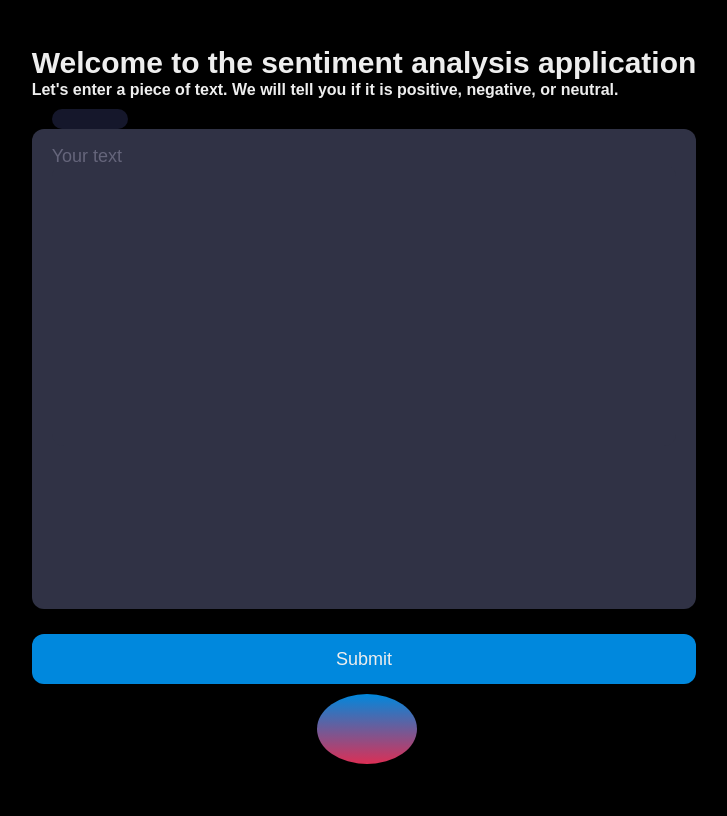
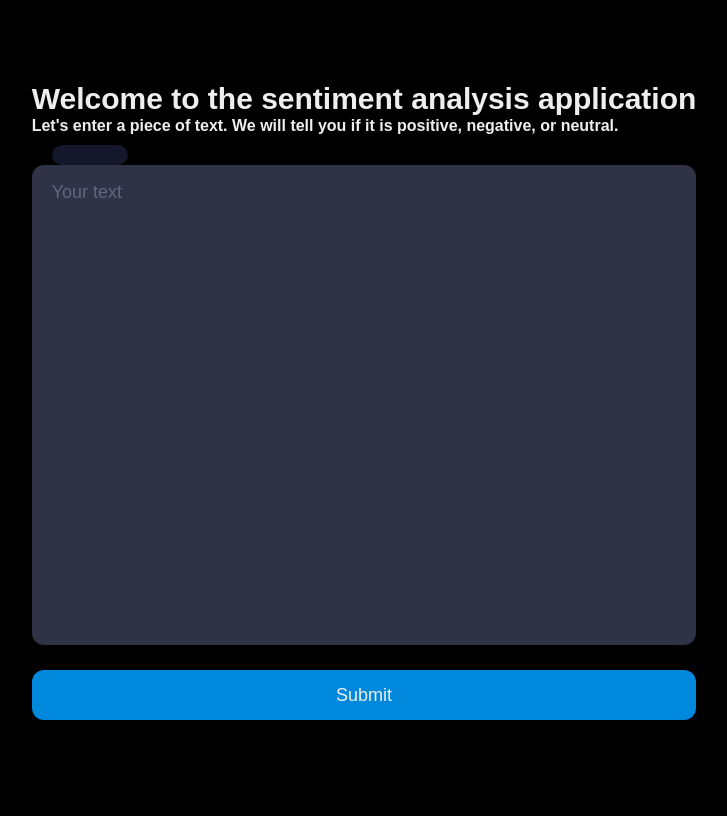
Before and after one commit to C2-Gang/Sentiment_analyser_app, a Flask app: page / in a window 1280 px wide. Shown: the whole page, without its empty margins (276-1003 px from the left). Run offline with Flask 2, Linux system fonts and the light colour scheme; parts of the project's set-up code (start-up, migrations or seed data) failed here and were passed over.

Commit message:
style: create results.css and modify form.css #DEP1-11

```diff
--- a/app/static/styles/form.css
+++ b/app/static/styles/form.css
@@ -111,26 +111,4 @@ body {
     background-color: #06b;
 }
 
-.output {
-    display: inline-block;
-	position: relative;
-	left: 49%;
-	transform: translateX(-50%);
-    background-image:-webkit-linear-gradient(top, #08d 0%, #dc2f55 100%);
-    background-image: linear-gradient(to bottom, #08d 0%, #dc2f55 100%);
-
-    margin: 10px;
-    color: white;
-    background-color: #08d;
-
-    width: 100px;
-    height: 70px;
-    -moz-border-radius: 50%;
-    -webkit-border-radius: 50%;
-    border-radius: 50%;
-
-    text-align: center;
-    line-height: 3.5em;
-    font-family: sans-serif;
-    font-size: 20px;
 }
```
Also changed, not shown: app/static/styles/results.css (added, +35 -0 lines).
